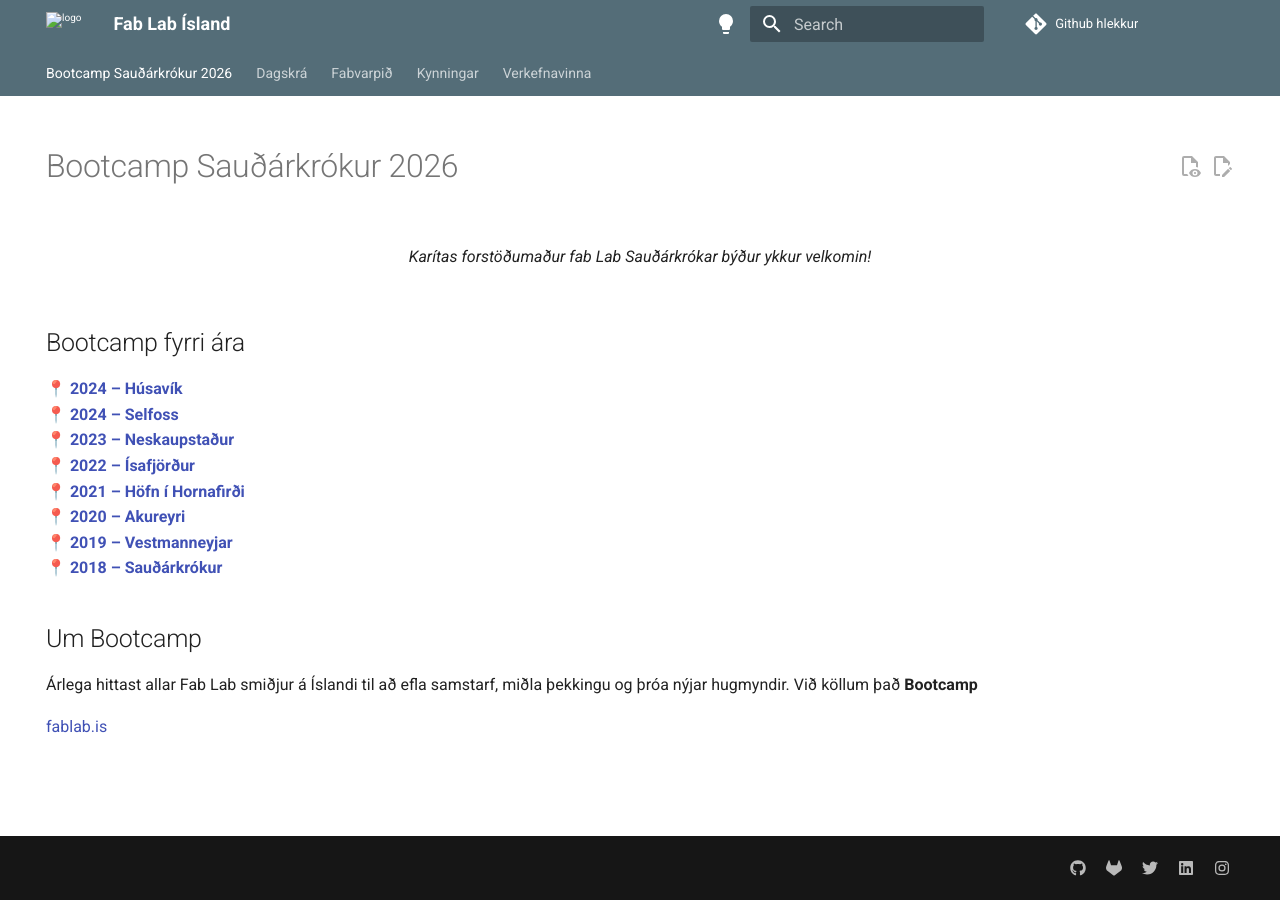
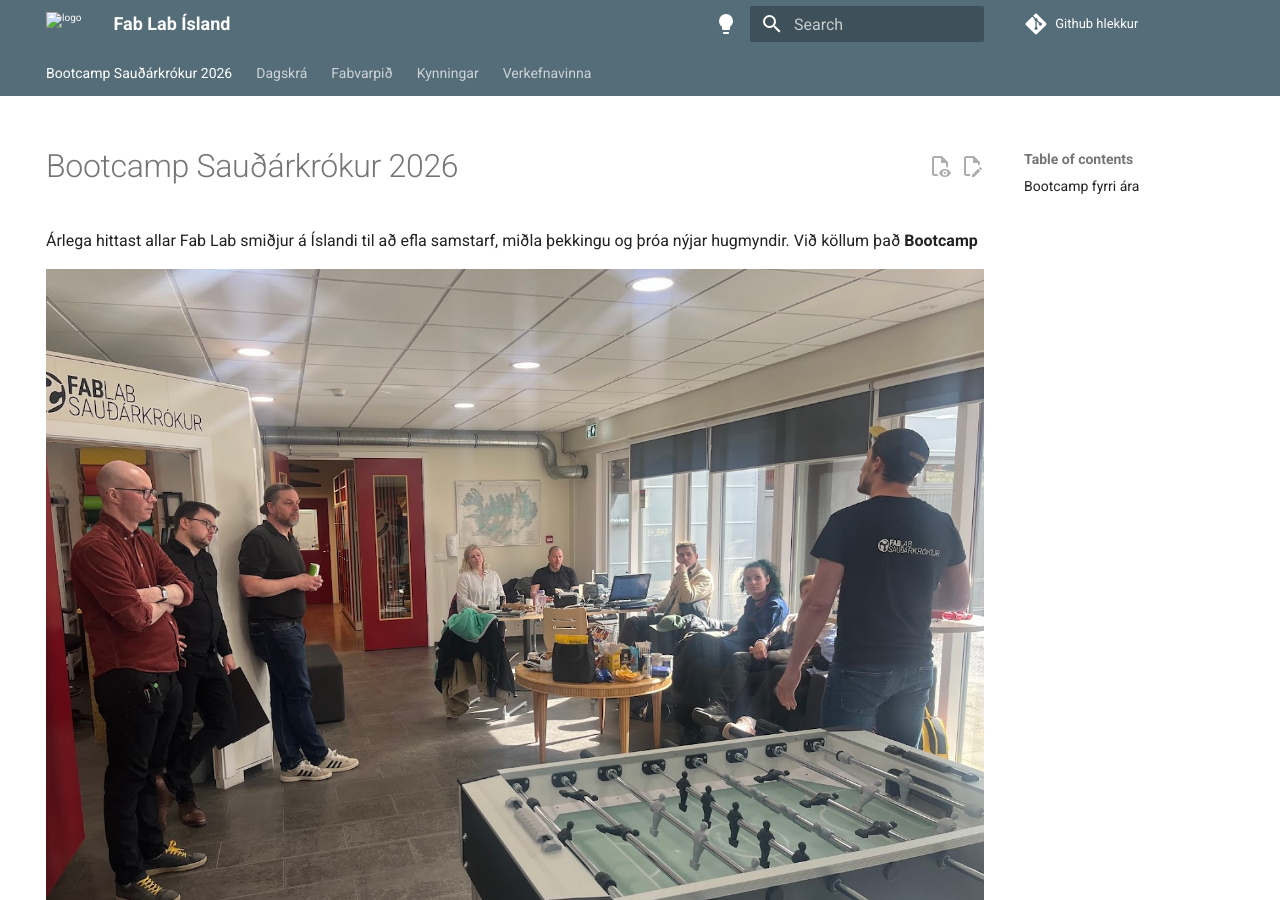
Before and after one commit to Fab-Lab-Island/fli-bootcamp-2026, an MkDocs documentation site: the page built from docs/index.md, in a window 1280 px wide and 900 px high. Built offline with MkDocs 1.6.1 and Material for MkDocs 9.7.7, drawn with Linux system fonts in a browser that asks for light colours; comment, search, counter and statistics services are not loaded; some of the changed lines change nothing that is shown.

Commit message:
index myndir

```diff
--- a/docs/index.md
+++ b/docs/index.md
@@ -1,10 +1,19 @@
 ---
 hide:
   - navigation
-  - toc
+ # - toc
   - path
 ---
 # Bootcamp Sauðárkrókur 2026
+
+Árlega hittast allar Fab Lab smiðjur á Íslandi til að efla samstarf, miðla þekkingu og þróa nýjar hugmyndir. Við köllum það **Bootcamp**
+
+
+![hop](assets/img/index/hop.jpg)
+
+
+![hopm](assets/img/index/hopm.jpg)
+
 
 <!-- ![velkomin](assets/img/index/velkomin_comp.jpg){width=70%} -->
 ///caption
@@ -22,8 +31,5 @@ Karítas forstöðumaður fab Lab Sauðárkrókar býður ykkur velkomin!
 📍 **[2019 – Vestmanneyjar]()**<br>
 📍 **[2018 – Sauðárkrókur]()**<br>
 
-## Um Bootcamp
-
-Árlega hittast allar Fab Lab smiðjur á Íslandi til að efla samstarf, miðla þekkingu og þróa nýjar hugmyndir. Við köllum það **Bootcamp**
 
 [fablab.is](https://fablab.is/)
```
Also changed, not shown: docs/assets/img/index/hop.jpg (added), docs/assets/img/index/hopm.jpg (added).
